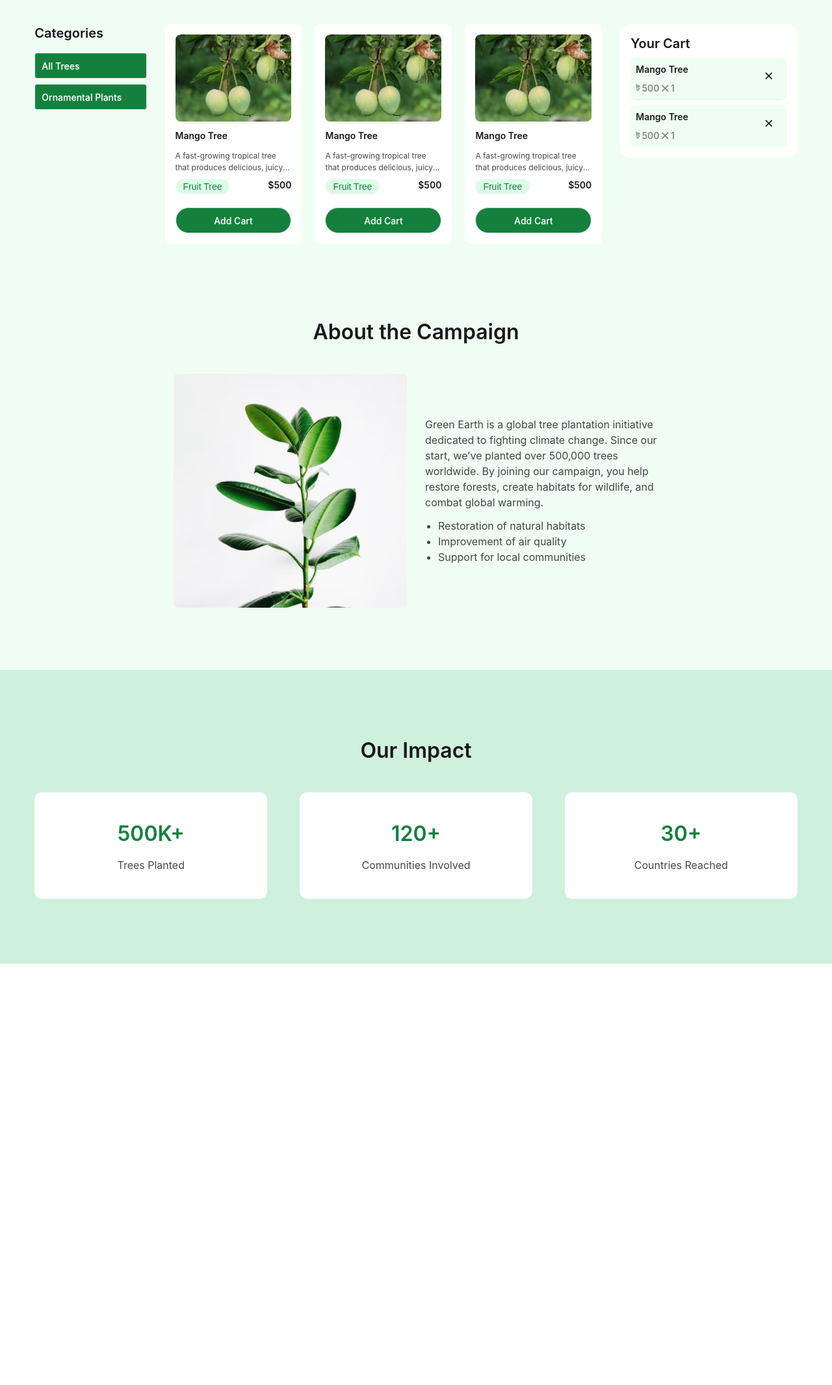
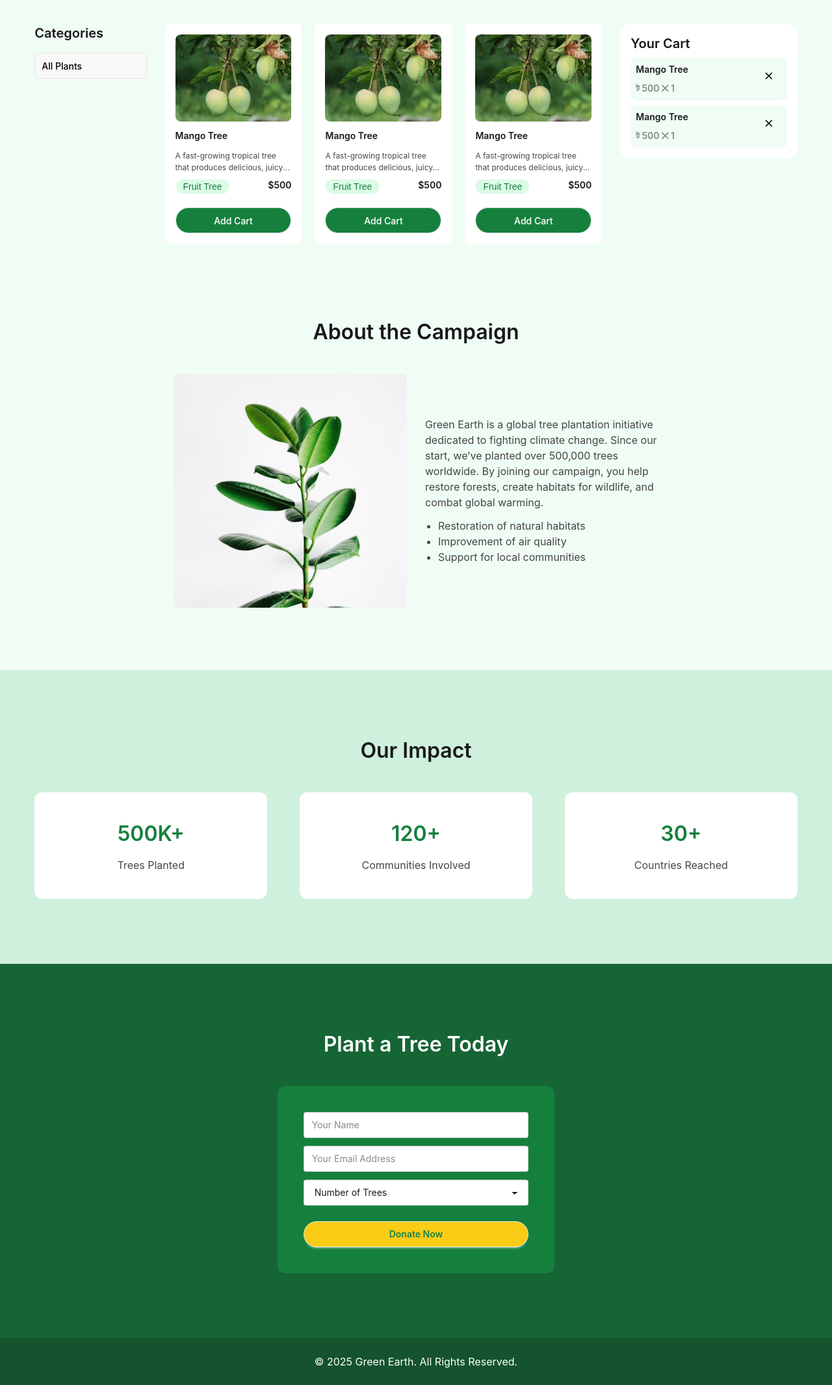
Before and after one commit to mhmamun86/treeplant, a website built with Vite: page index.html in a window 1280 px wide. Shown: the part 503-2634 px from the top of the page at 65% size. Before the commit the page ends 1986 px from the top, so only its background shows below. Built offline with nearby package versions, Linux system fonts and the light colour scheme.

Commit message:
fronted completed also responsive completed

```diff
--- a/index.html
+++ b/index.html
@@ -5,6 +5,7 @@
   <meta charset="UTF-8">
   <meta name="viewport" content="width=device-width, initial-scale=1.0">
   <title>Tree Plant | Home</title>
+  <link rel="icon" type="image/x-icon" href="./dist/assets/logo1.png">
   <link rel="stylesheet" href="./dist/styles/style.css">
   <link rel="stylesheet" href="https://cdnjs.cloudflare.com/ajax/libs/font-awesome/7.0.1/css/all.min.css"
     integrity="sha512-2SwdPD6INVrV/lHTZbO2nodKhrnDdJK9/kg2XD1r9uGqPo1cUbujc+IYdlYdEErWNu69gVcYgdxlmVmzTWnetw=="
@@ -108,14 +109,11 @@
         <!-- categories -->
         <aside
           class="categories col-span-12 sm:col-span-6 lg:col-span-3 xl:col-span-2 row-span-1 row-start-2 lg:row-start-1">
-          <h2 class="font-semibold text-xl mb-4">Categories</h2>
+          <h2 class="font-semibold text-xl mb-4 text-center sm:text-left">Categories</h2>
           <ul class="space-y-2">
             <li>
-              <button class="btn bg-[#15803D] px-2.5 py-2 text-white font-medium w-full justify-start">All
-                Trees</button>
-            </li>
-            <li>
-              <button class="btn bg-[#15803D] px-2.5 py-2 text-white font-medium w-full justify-start">Ornamental
+              <button
+                class="btn hover:bg-[#15803D] hover:text-white px-2.5 py-2 text-black font-medium w-full justify-start">All
                 Plants</button>
             </li>
           </ul>
@@ -234,7 +232,7 @@
     <!-- Campaign section -->
     <section class="w-11/12 xl:w-7/12 mx-auto">
       <h1 class="text-center text-[2rem] font-semibold">About the Campaign</h1>
-      <div class="mt-10 mb-24 flex flex-col sm:flex-row justify-between items-center gap-7">
+      <div class="mt-3 lg:mt-10 mb-24 flex flex-col sm:flex-row justify-between items-center gap-7">
         <div class="flex-1">
           <img src="./dist/assets/about.png" alt="">
         </div>
@@ -259,7 +257,7 @@
     <section class="bg-[#CFF0DC] py-10 md:py-[100px]">
       <div class="w-11/12 mx-auto">
         <h1 class="font-semibold text-[2rem] text-center">Our Impact</h1>
-        <div class="flex flex-col sm:flex-row gap-2.5 md:gap-[50px] mt-10">
+        <div class="flex flex-col sm:flex-row gap-2.5 md:gap-[50px] mt-3 lg:mt-10">
           <div class="p-10 bg-white rounded-xl w-full text-center">
             <h1 class="text-[#15803D] font-semibold text-[2rem] mb-3">500K+</h1>
             <p class="opacity-80">Trees Planted</p>
@@ -278,10 +276,33 @@
 
     <!-- Form Section -->
     <section class="bg-[#166534]">
-
+      <div class=" py-10 md:py-[100px] w-11/12 lg:w-4/12 mx-auto">
+        <h1 class="text-center font-semibold text-[2rem] text-white  mb-3 lg:mb-10">Plant a Tree Today</h1>
+        <div class="form bg-[#15803D] p-4 md:p-10 rounded-xl">
+          <form class="flex flex-col items-center space-y-3" action="">
+            <input type="text" placeholder="Your Name" class="input w-full" />
+            <input type="email" placeholder="Your Email Address" class="input w-full" />
+            <select class="select w-full">
+              <option disabled selected>Number of Trees</option>
+              <option>5</option>
+              <option>10</option>
+              <option>15</option>
+            </select>
+            <button class="btn bg-[#FACC15] rounded-[999px] text-[#15803D] w-full mt-3">Donate Now</button>
+          </form>
+        </div>
+      </div>
     </section>
   </main>
 
+  <!-- Footer -->
+  <footer>
+    <div class="bg-[#14532D] py-6">
+      <h2 class="text-center text-white ">
+        © 2025 Green Earth. All Rights Reserved.
+      </h2>
+    </div>
+  </footer>
 </body>
 
 </html>
```
Also changed, not shown: dist/styles/style.css.
